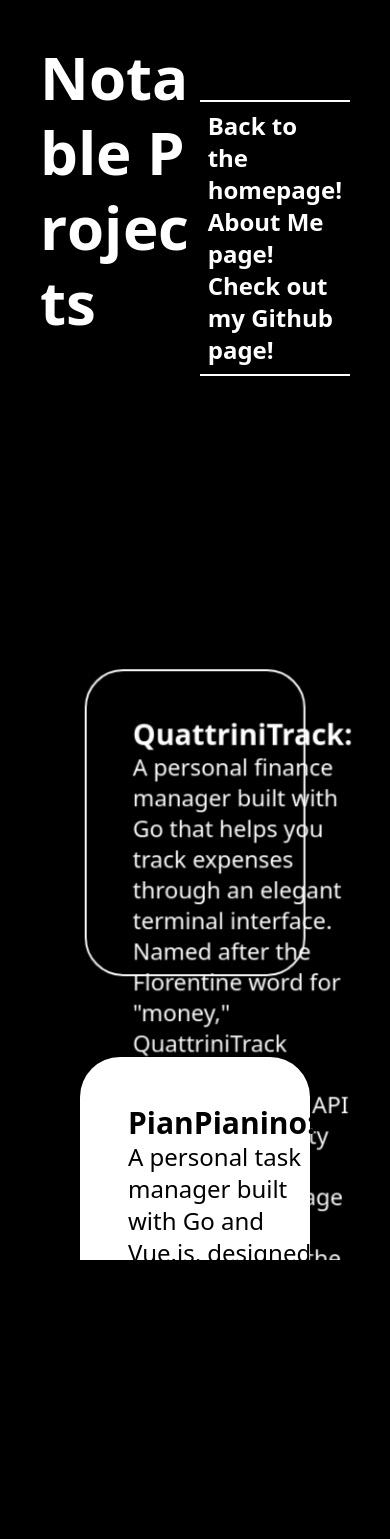
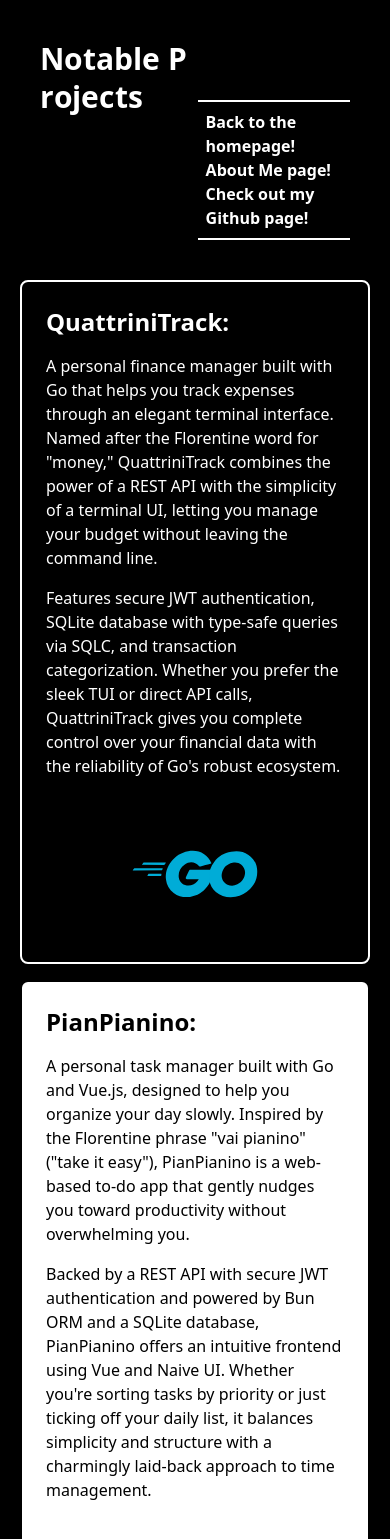
Before and after one commit to efive-dev/portfolio, a Vue app: page /projects in a window 390 px wide. Shown: the top 1539 px of the page. Before the commit the page ends 1260 px from the top, so only its background shows below. Built offline with nearby package versions, Linux system fonts and the light colour scheme; some icons are missing.

Commit message:
feat: responsive layout for small screens (mobile)

```diff
--- a/src/views/AboutMeContent.vue
+++ b/src/views/AboutMeContent.vue
@@ -5,7 +5,7 @@
         <div class="flex">
           <SplitText
             text="About Me!"
-            class-name="text-6xl md:text-9xl font-bold text-white"
+            class-name="text-3xl sm:text-5xl md:text-7xl lg:text-9xl font-bold text-white leading-tight"
             :delay="300"
             :duration="0.6"
             ease="power3.out"
@@ -17,7 +17,7 @@
             text-align="left"
           />
           <ul
-            class="ml-auto mt-15 border-white border-t-2 border-b-2 text-2xl p-2"
+              class="ml-auto mt-15 border-white border-t-2 border-b-2 text-base sm:text-lg md:text-2xl p-2"
           >
             <li>
               <a
--- a/src/views/ProjectsView.vue
+++ b/src/views/ProjectsView.vue
@@ -6,7 +6,7 @@
           <div class="flex">
             <SplitText
                 text="Notable Projects"
-              class-name="text-6xl md:text-9xl font-bold text-white leading-tight"
+                class-name="text-3xl sm:text-5xl md:text-7xl lg:text-9xl font-bold text-white leading-tight"
                 :delay="300"
                 :duration="0.6"
                 ease="power3.out"
@@ -18,7 +18,7 @@
                 text-align="left"
             />
             <ul
-              class="ml-auto mt-15 border-white border-t-2 border-b-2 text-2xl p-2"
+                class="ml-auto mt-15 border-white border-t-2 border-b-2 text-base sm:text-lg md:text-2xl p-2"
             >
               <li>
                 <a
@@ -47,7 +47,10 @@
         </div>
       </div>
     </div>
+
+    <!-- ScrollStack for medium and large screens -->
     <ScrollStack
+        class="hidden md:block"
         :item-distance="120"
         :item-scale="0.05"
         :item-stack-distance="40"
@@ -86,7 +89,7 @@
             </p>
           </div>
           <div class="flex-1">
-            <img src="/icons/go-original-wordmark.svg" alt="go logo" />
+            <img src="/icons/go-original-wordmark.svg" alt="go logo"/>
           </div>
         </div>
       </ScrollStackItem>
@@ -106,7 +109,7 @@
             <p>
               A personal task manager built with Go and Vue.js, designed to help
               you organize your day slowly. Inspired by the Florentine phrase
-              “vai pianino” (“take it easy”), PianPianino is a web-based to-do
+              "vai pianino" ("take it easy"), PianPianino is a web-based to-do
               app that gently nudges you toward productivity without
               overwhelming you.
             </p>
@@ -125,7 +128,7 @@
                 alt="go logo"
                 class="w-32"
             />
-            <img src="/icons/vuejs-original.svg" alt="vue logo" class="w-32" />
+            <img src="/icons/vuejs-original.svg" alt="vue logo" class="w-32"/>
           </div>
         </div>
       </ScrollStackItem>
@@ -156,7 +159,7 @@
             </p>
           </div>
           <div class="flex-1">
-            <img src="/icons/vuejs-original.svg" alt="vue logo" class="w-60" />
+            <img src="/icons/vuejs-original.svg" alt="vue logo" class="w-60"/>
           </div>
         </div>
       </ScrollStackItem>
@@ -205,10 +208,139 @@
         </div>
       </ScrollStackItem>
     </ScrollStack>
+
+    <!-- Simple paragraphs for small screens -->
+    <div class="block md:hidden px-5 pb-10">
+      <!-- Project 1 - Black background -->
+      <div class="bg-black text-white p-6 mb-4 rounded-lg border-2">
+        <h2 class="text-2xl font-extrabold mb-4">
+          <a
+              class="hover:underline"
+              href="https://github.com/efive-dev/QuattriniTrack"
+              target="_blank"
+          >QuattriniTrack:</a>
+        </h2>
+        <div class="flex flex-col gap-4">
+          <p>
+            A personal finance manager built with Go that helps you track
+            expenses through an elegant terminal interface. Named after the
+            Florentine word for "money," QuattriniTrack combines the power of
+            a REST API with the simplicity of a terminal UI, letting you
+            manage your budget without leaving the command line.
+          </p>
+          <p>
+            Features secure JWT authentication, SQLite database with type-safe
+            queries via SQLC, and transaction categorization. Whether you
+            prefer the sleek TUI or direct API calls, QuattriniTrack gives you
+            complete control over your financial data with the reliability of
+            Go's robust ecosystem.
+          </p>
+          <div class="flex justify-center mt-4">
+            <img src="/icons/go-original-wordmark.svg" alt="go logo" class="w-32"/>
+          </div>
+        </div>
+      </div>
+
+      <!-- Project 2 - White background -->
+      <div class="bg-white text-black p-6 mb-4 rounded-lg border-2">
+        <h2 class="text-2xl font-extrabold mb-4">
+          <a
+              class="hover:underline"
+              href="https://github.com/efive-dev/PianPianino"
+              target="_blank"
+          >PianPianino</a>:
+        </h2>
+        <div class="flex flex-col gap-4">
+          <p>
+            A personal task manager built with Go and Vue.js, designed to help
+            you organize your day slowly. Inspired by the Florentine phrase
+            "vai pianino" ("take it easy"), PianPianino is a web-based to-do
+            app that gently nudges you toward productivity without
+            overwhelming you.
+          </p>
+          <p>
+            Backed by a REST API with secure JWT authentication and powered by
+            Bun ORM and a SQLite database, PianPianino offers an intuitive
+            frontend using Vue and Naive UI. Whether you're sorting tasks by
+            priority or just ticking off your daily list, it balances
+            simplicity and structure with a charmingly laid-back approach to
+            time management.
+          </p>
+          <div class="flex justify-center items-center gap-4 mt-4">
+            <img src="/icons/go-original-wordmark.svg" alt="go logo" class="w-24"/>
+            <img src="/icons/vuejs-original.svg" alt="vue logo" class="w-24"/>
+          </div>
+        </div>
+      </div>
+
+      <!-- Project 3 - Black background -->
+      <div class="bg-black text-white p-6 mb-4 rounded-lg border-2">
+        <h2 class="text-2xl font-extrabold mb-4">
+          <a
+              href="https://github.com/efive-dev/portfolio"
+              target="_blank"
+              class="hover:underline"
+          >This Website</a>:
+        </h2>
+        <div class="flex flex-col gap-4">
+          <p>
+            A modern portfolio website built with Vue and Vue Router, designed
+            to showcase projects and personal information through a clean and
+            intuitive interface. With smooth client-side routing and
+            responsive design.
+          </p>
+          <p>
+            Styled with a minimalist aesthetic and built for performance, the
+            site emphasizes clarity and structure. Whether you're viewing
+            detailed project pages or learning more about me, the design stays
+            out of the way letting the work speak for itself.
+          </p>
+          <div class="flex justify-center mt-4">
+            <img src="/icons/vuejs-original.svg" alt="vue logo" class="w-32"/>
+          </div>
+        </div>
+      </div>
+
+      <!-- Project 4 - White background -->
+      <div class="bg-white text-black p-6 mb-4 rounded-lg border-2">
+        <h2 class="text-2xl font-extrabold mb-4">
+          <a
+              href="https://github.com/efive-dev/tempodoro"
+              target="_blank"
+              class="hover:underline"
+          >Tempodoro</a>
+          and its
+          <a
+              href="https://github.com/efive-dev/tempodoro-tui"
+              target="_blank"
+              class="hover:underline"
+          >Tui</a>:
+        </h2>
+        <div class="flex flex-col gap-4">
+          <p>
+            A modern Pomodoro productivity tool built with Java Spring Boot
+            and a secure REST API, designed to help you manage focus and break
+            sessions effortlessly. With robust JWT authentication and
+            customizable session settings, it keeps your workflow smooth and
+            secure.
+          </p>
+          <p>
+            Built for simplicity and flexibility, Tempodoro tracks your
+            session history with filtering options and integrates easily with
+            frontend clients or tools like the provided Python TUI. Its clean
+            API and reliable backend let you focus on what matter your
+            productivity.
+          </p>
+          <div class="flex justify-center mt-4">
+            <img src="/icons/spring-original.svg" alt="spring logo" class="w-32"/>
+          </div>
+        </div>
+      </div>
+    </div>
   </div>
 </template>
 
 <script setup lang="ts">
-import ScrollStack, { ScrollStackItem } from "./../components/ScrollStack.vue";
+import ScrollStack, {ScrollStackItem} from "./../components/ScrollStack.vue";
 import SplitText from "./../components/SplitText.vue";
 </script>
--- a/src/views/WhyMeContent.vue
+++ b/src/views/WhyMeContent.vue
@@ -5,7 +5,7 @@
         <div class="flex">
           <SplitText
               text="Why me?"
-            class-name="text-6xl md:text-9xl font-bold text-white"
+              class-name="text-3xl sm:text-5xl md:text-7xl lg:text-9xl font-bold text-white leading-tight"
               :delay="300"
               :duration="0.6"
               ease="power3.out"
@@ -17,7 +17,7 @@
               text-align="left"
           />
           <ul
-            class="ml-auto mt-15 border-white border-t-2 border-b-2 text-2xl p-2"
+              class="ml-auto mt-15 border-white border-t-2 border-b-2 text-base sm:text-lg md:text-2xl p-2"
           >
             <li>
               <a
@@ -34,6 +34,7 @@
               >
             </li>
           </ul>
+
         </div>
         <div
             class="mt-6 text-white text-2xl flex-2 border-e-2 border-t-2 border-b-2 pb-2 pt-2 pe-2"
```
Also changed, not shown: src/views/SkillContent.vue (+8 -7 lines). Lines whose indentation alone changed are shown as unchanged.
